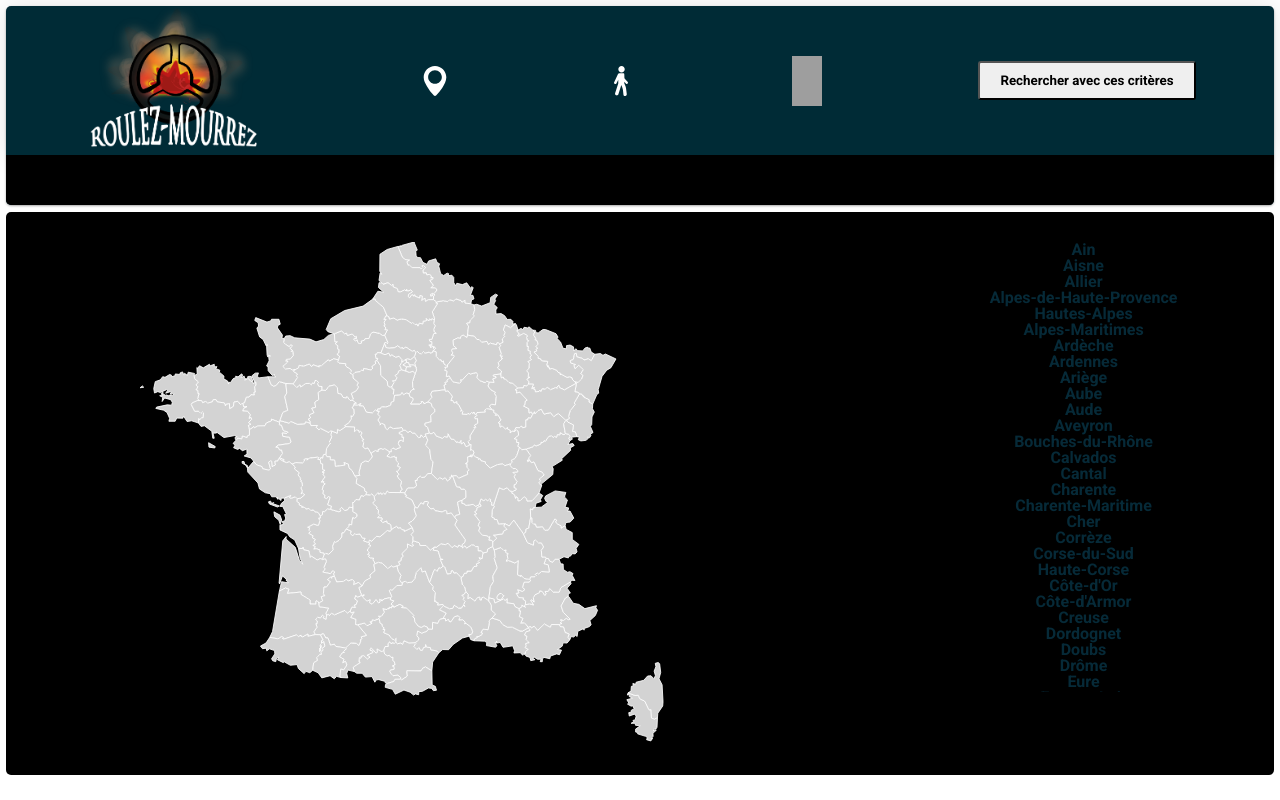
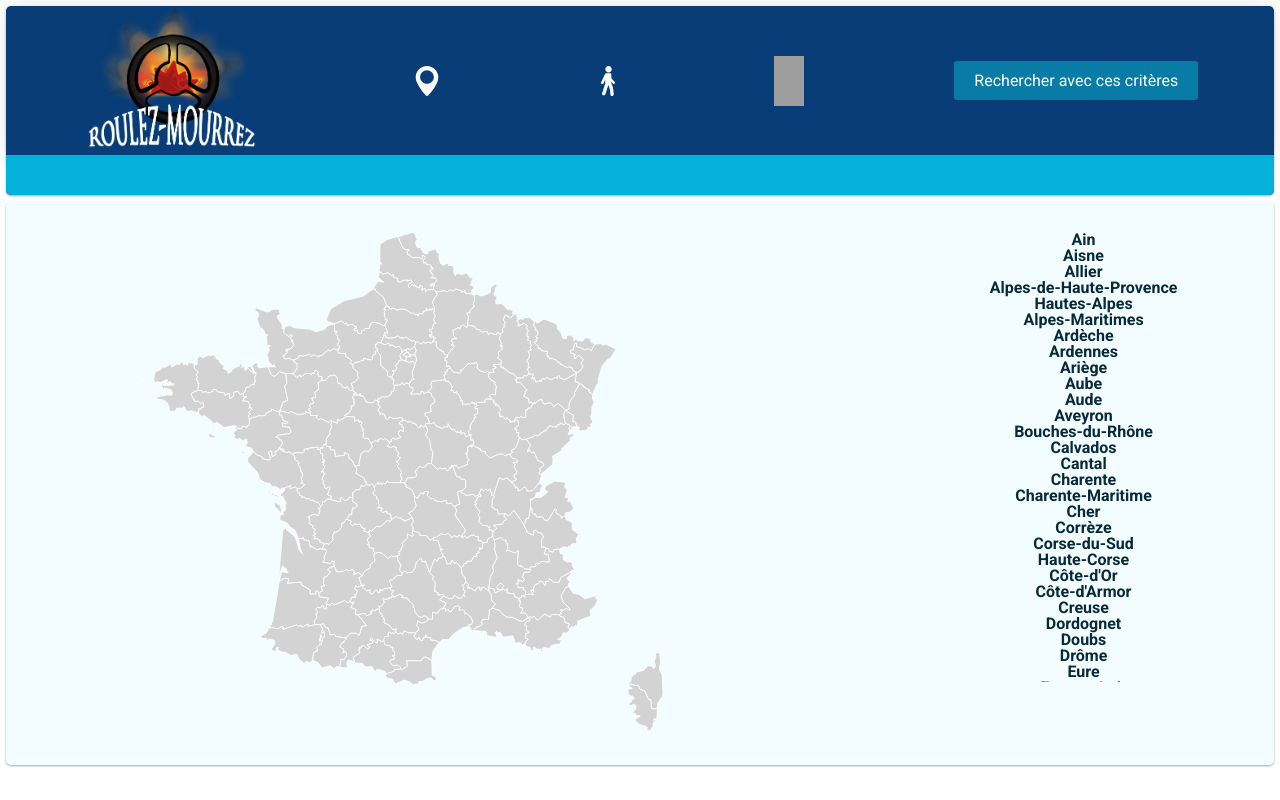
Before and after one commit to IvoryAndSmalt/roulez-mourrez, a PHP site: the page made by Views/home.twig in a window 1280 px wide. Run offline with PHP 8.4, Linux system fonts and the light colour scheme; the template is opened without the code that fills it, so the values that code supplies are empty; some libraries are stand-ins or nearby versions; grey boxes are pictures that could not be loaded.

Commit message:
légende

```diff
--- a/Controllers/JajaxController.php
+++ b/Controllers/JajaxController.php
@@ -4,8 +4,8 @@
 
 $host = "localhost";
 $dbname = "roulez-mourrez;charset=utf8";
-$user = "root";
-$pass = "Lolorainbow!";
+$user = "phpmyadmin";
+$pass = "test";
 
 $dbh = new PDO('mysql:host='. $host .';dbname='. $dbname, $user, $pass);
 $dbh->setAttribute(PDO::ATTR_EMULATE_PREPARES, true);
--- a/Views/home.twig
+++ b/Views/home.twig
@@ -292,7 +292,9 @@
     <section class="container_resultat">
         <div class="resultat_inner">
             <div class="nombre">
-                Selon les critères choisis,  <p class="total"></p>  accidents ont eu lieu en 2017.
+                <p>Selon les critères choisis,</p>
+                <p class="total"></p>
+                <p>accidents ont eu lieu en 2017.</p>
             </div>
         </div>
     </section>
--- a/assets/css/grid.css
+++ b/assets/css/grid.css
@@ -33,17 +33,14 @@
     grid-template-columns: 6fr 2fr;
     justify-content: center;
     border-radius: 5px;
-    background: black;
+	background: rgb(243, 253, 255);
+	box-shadow: 0 1px 3px rgba(0,0,0,0.12), 0 1px 2px rgba(0,0,0,0.24);
     width: 99%;
     margin: auto;
 }
 
 .map > *{
     margin: 30px auto;
-}
-
-.map--image{
-
 }
 
 .map--list{
@@ -80,6 +77,7 @@
         grid-column-end: 4;
         justify-content: center;
         align-items: center;
+        margin-bottom: 15px;
     }
 }
 
--- a/assets/css/style.css
+++ b/assets/css/style.css
@@ -38,7 +38,7 @@
 
 /******* HEADER ******/
 header{
-    background-color: rgb(0, 43, 54);
+    background-color: rgb(8, 61, 119);
 	width: 99%;
 	margin: 0.5% auto;
 	border-radius: 5px 5px 5px 5px;
@@ -81,15 +81,19 @@
 
 .boutonEnvoyer{
 	font-family: 'Roboto', sans-serif;
-	font-weight: 700;
+	font-weight: 500;
+	font-size: 1em;
 	display: block;
 	margin: auto;
 	padding: 10px 20px;
 	border-radius: 3px;
+	border: none;
+	background: rgb(8, 124, 167);
+	color: white;
 }
 
 .boutonEnvoyer:hover{
-	background: lavender;
+	background: rgb(5, 178, 220);
 	cursor:pointer;
 }
 
@@ -152,23 +157,21 @@
 
 .tags{
 	min-height: 40px;
-	/* background: grey; */
-	background-color:black;
+	background-color:rgb(5, 178, 220);
 	border-radius: 0 0 5px 5px;
 	display: flex;
 	flex-wrap: wrap;
 	justify-content: center;
 	align-items: center;
-	padding: 5px;
 }
 
 .tags p:nth-child(2n+0){
-	background-color: rgb(0, 43, 54);
+	background-color: rgb(0,166,0);
 	/* background: #3772ff; */
 }
 .tags p:nth-child(2n+1){
 	/* background: #c2a62b; */
-	background-color: rgb(181, 137, 0);
+	background-color: #ffb300;;
 }
 .tags p:nth-child(3){
 	background: rgb(205, 32, 31);
```
Also changed, not shown: other parts of assets/css/style.css (+32 -23 lines).
